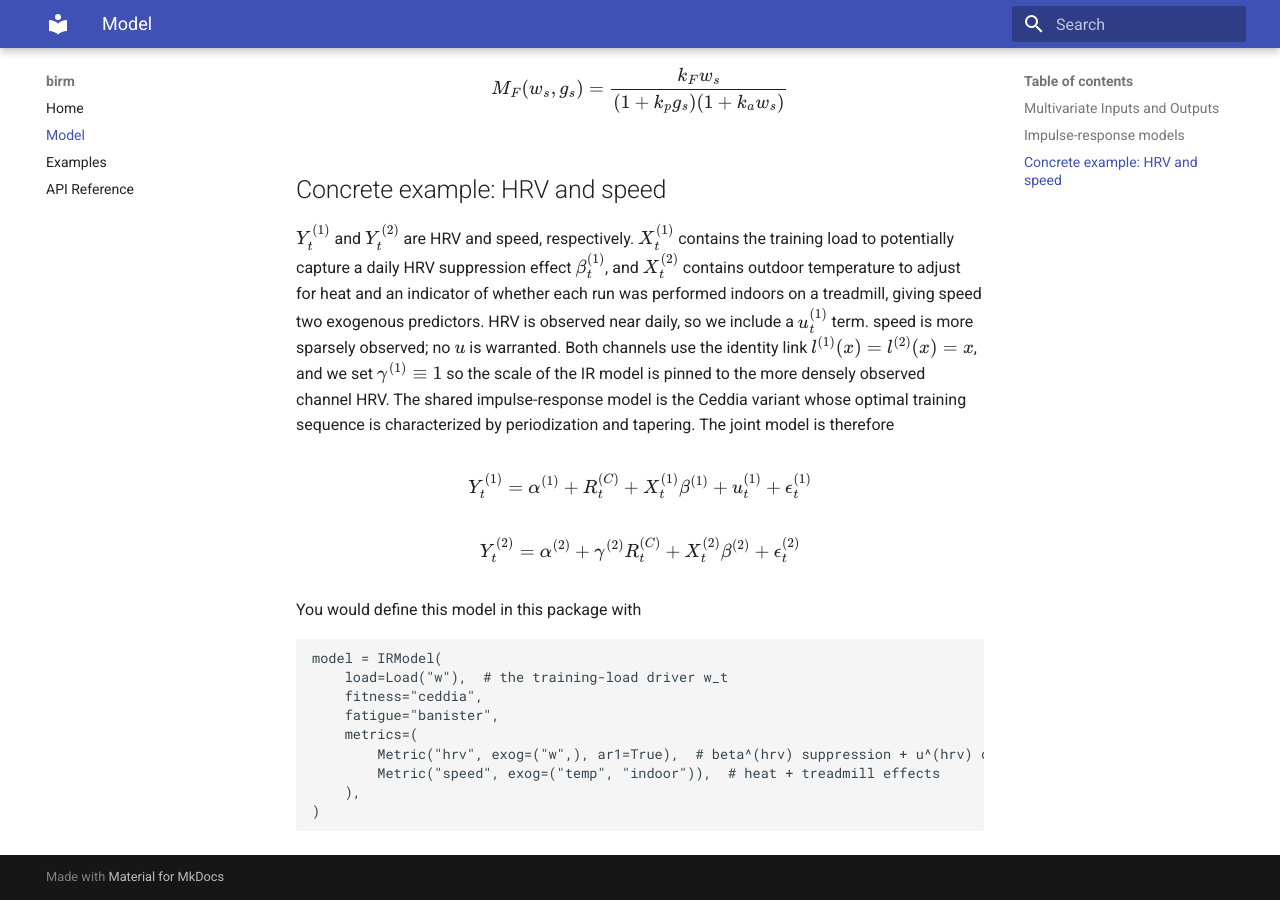
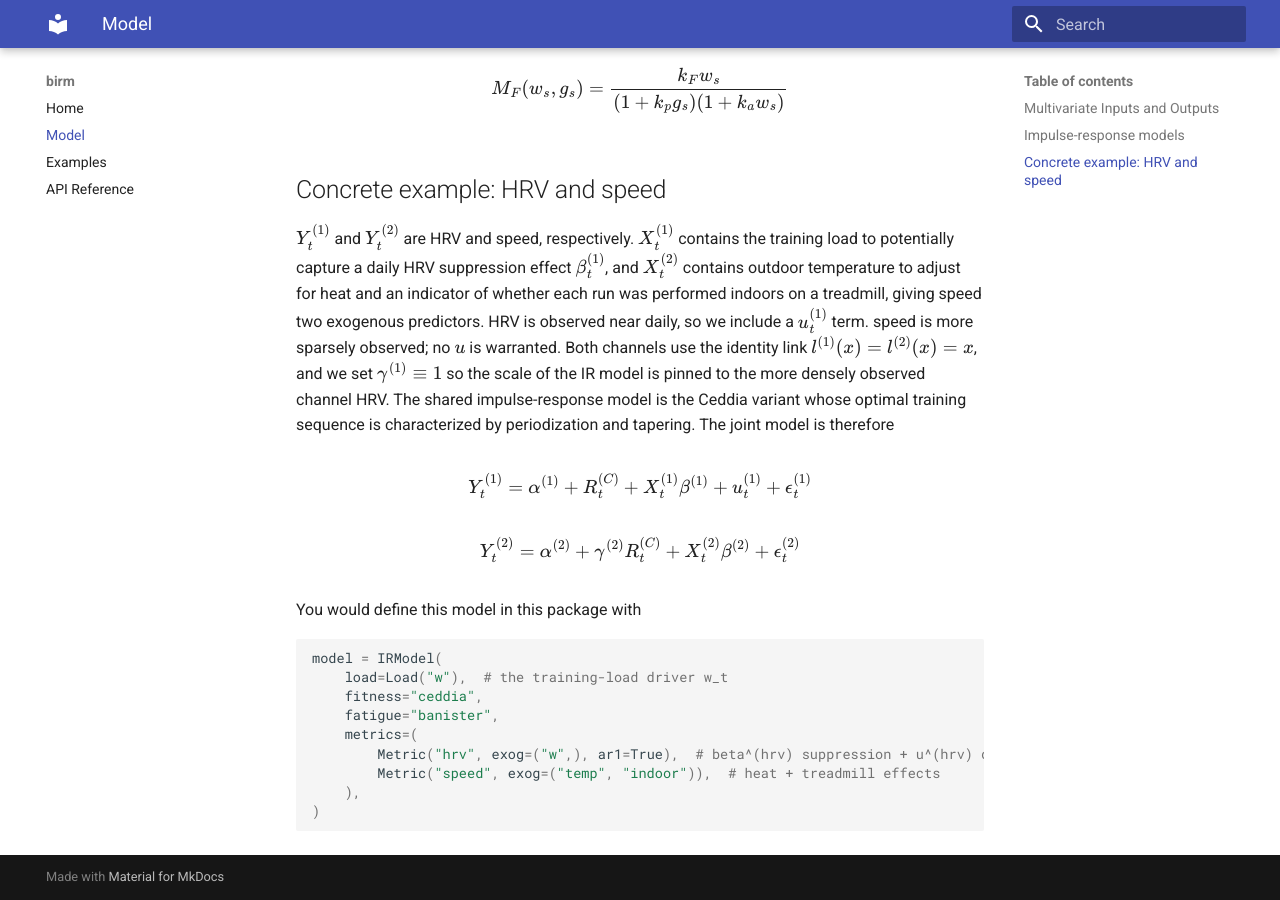
Before and after one commit to hrmerrill/birm, an MkDocs documentation site: the page built from docs/model.md, in a window 1280 px wide and 900 px high, scrolled down 2009 px. Built offline with MkDocs 1.6.1 and Material for MkDocs 9.7.7, drawn with Linux system fonts in a browser that asks for light colours.

Commit message:
syntax highlighting

```diff
--- a/mkdocs.yml
+++ b/mkdocs.yml
@@ -16,6 +16,9 @@ plugins:
 markdown_extensions:
   - pymdownx.arithmatex:
       generic: true
+  - pymdownx.highlight:
+      anchor_linenums: true
+  - pymdownx.superfences
 extra_javascript:
   - https://unpkg.com/mathjax@3/es5/tex-mml-chtml.js
 nav:
```
